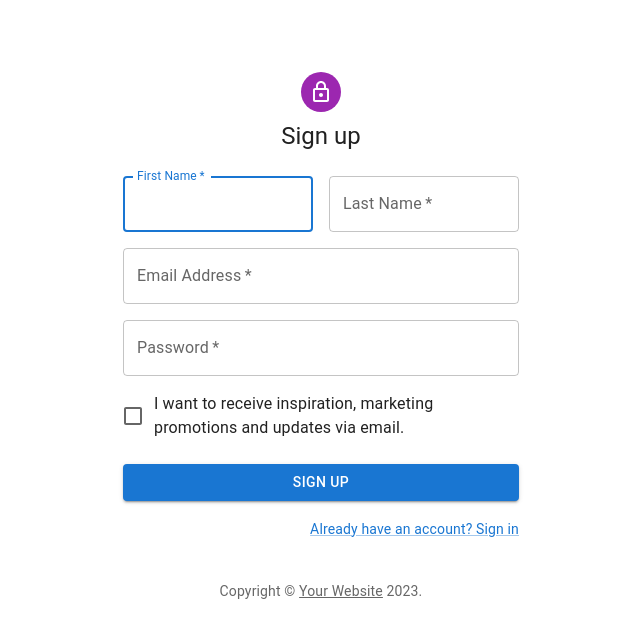
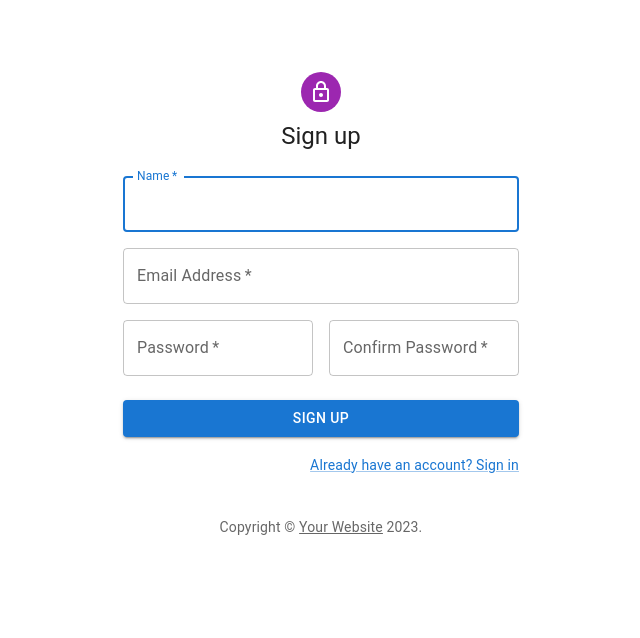
Before and after one commit to mfitrahrmd/pajrol, a Next.js app: page /signup in a window 1280 px wide. Shown: the top 638 px of the page, without its empty margins (319-959 px from the left). Built offline with nearby package versions, Linux system fonts and the light colour scheme.

Commit message:
remove last name field, add confirm password field

```diff
--- a/src/app/signup/page.tsx
+++ b/src/app/signup/page.tsx
@@ -51,25 +51,15 @@ export default function SignUp() {
           </Typography>
           <Box component="form" noValidate sx={{ mt: 3 }}>
             <Grid container spacing={2}>
-              <Grid item xs={12} sm={6}>
+              <Grid item xs={12}>
                 <TextField
-                  autoComplete="given-name"
-                  name="firstName"
+                  autoComplete="name"
+                  name="name"
                   required
                   fullWidth
-                  id="firstName"
-                  label="First Name"
+                  id="name"
+                  label="Name"
                   autoFocus
-                />
-              </Grid>
-              <Grid item xs={12} sm={6}>
-                <TextField
-                  required
-                  fullWidth
-                  id="lastName"
-                  label="Last Name"
-                  name="lastName"
-                  autoComplete="family-name"
                 />
               </Grid>
               <Grid item xs={12}>
@@ -82,7 +72,7 @@ export default function SignUp() {
                   autoComplete="email"
                 />
               </Grid>
-              <Grid item xs={12}>
+              <Grid item xs={6}>
                 <TextField
                   required
                   fullWidth
@@ -90,15 +80,18 @@ export default function SignUp() {
                   label="Password"
                   type="password"
                   id="password"
-                  autoComplete="new-password"
+                  autoComplete="newPassword"
                 />
               </Grid>
-              <Grid item xs={12}>
-                <FormControlLabel
-                  control={
-                    <Checkbox value="allowExtraEmails" color="primary" />
-                  }
-                  label="I want to receive inspiration, marketing promotions and updates via email."
+              <Grid item xs={6}>
+                <TextField
+                  required
+                  fullWidth
+                  name="confirmPassword"
+                  label="Confirm Password"
+                  type="password"
+                  id="confirmPassword"
+                  autoComplete="confirmPassword"
                 />
               </Grid>
             </Grid>
@@ -112,7 +105,7 @@ export default function SignUp() {
             </Button>
             <Grid container justifyContent="flex-end">
               <Grid item>
-                <Link href="#" variant="body2">
+                <Link href="/signin" variant="body2">
                   Already have an account? Sign in
                 </Link>
               </Grid>
```
